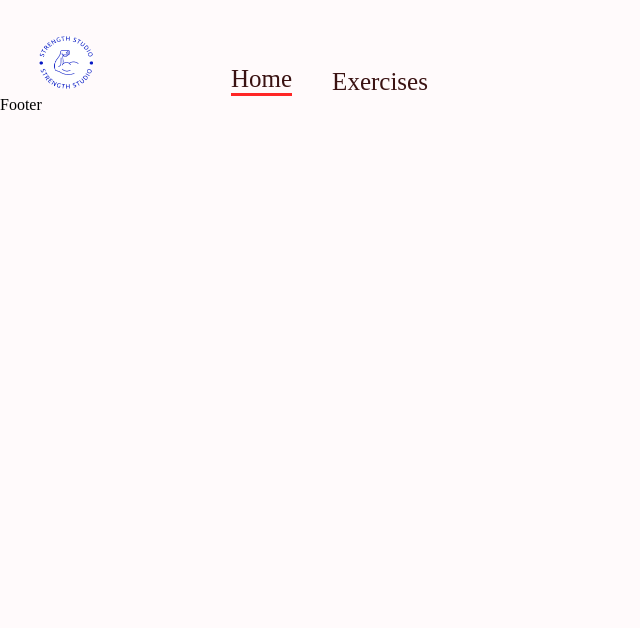
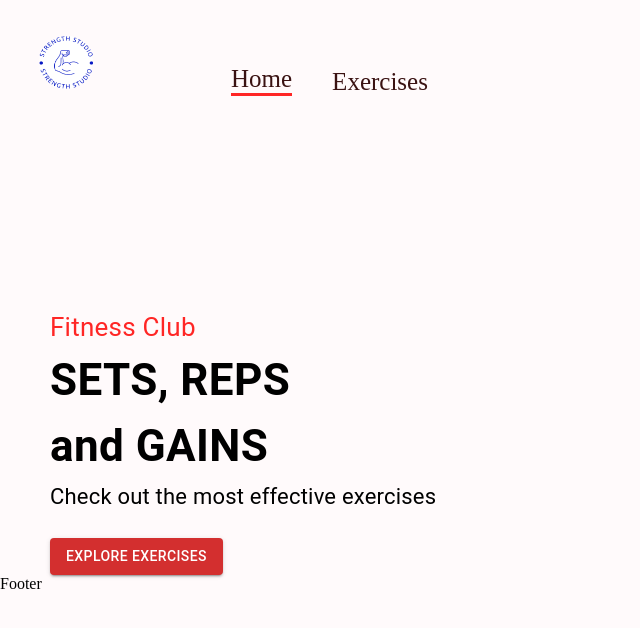
Before and after one commit to Ujjwalsharma7/Strength_Studio, a React (Create React App) app: page / in a window 1280 px wide. Shown: the top 628 px of the page, without its empty margins (0-640 px from the left). Built offline with nearby package versions, Linux system fonts and the light colour scheme.

Commit message:
added typography and button to herobanner compoent

```diff
--- a/src/components/HeroBanner.js
+++ b/src/components/HeroBanner.js
@@ -1,10 +1,19 @@
 import React from 'react'
-
+import { Box, Stack, Typography, Button} from '@mui/material'
 const HeroBanner = () => {
   return (
-    <div>
-
-    </div>
+    <Box sx={{
+      mt: {lg: '212px' , xs: '70px'},
+      ml: {sm: '50px'}
+    }}>
+        <Typography color='#ff2625' fontWeight='600px ' fontSize='26px'>Fitness Club</Typography>
+    <Typography fontWeight={700} sx={{fontSize: {lg: '44px', xs:'40px'}
+   }}>
+      SETS, REPS <br /> and GAINS
+    </Typography>
+    <Typography fontSize='22px' lineHeight='35px' mb={3}>Check out the most effective exercises</Typography>
+    <Button variant="contained"  color='error'>Explore Exercises</Button>
+    </Box>
   )
 }
 
```
